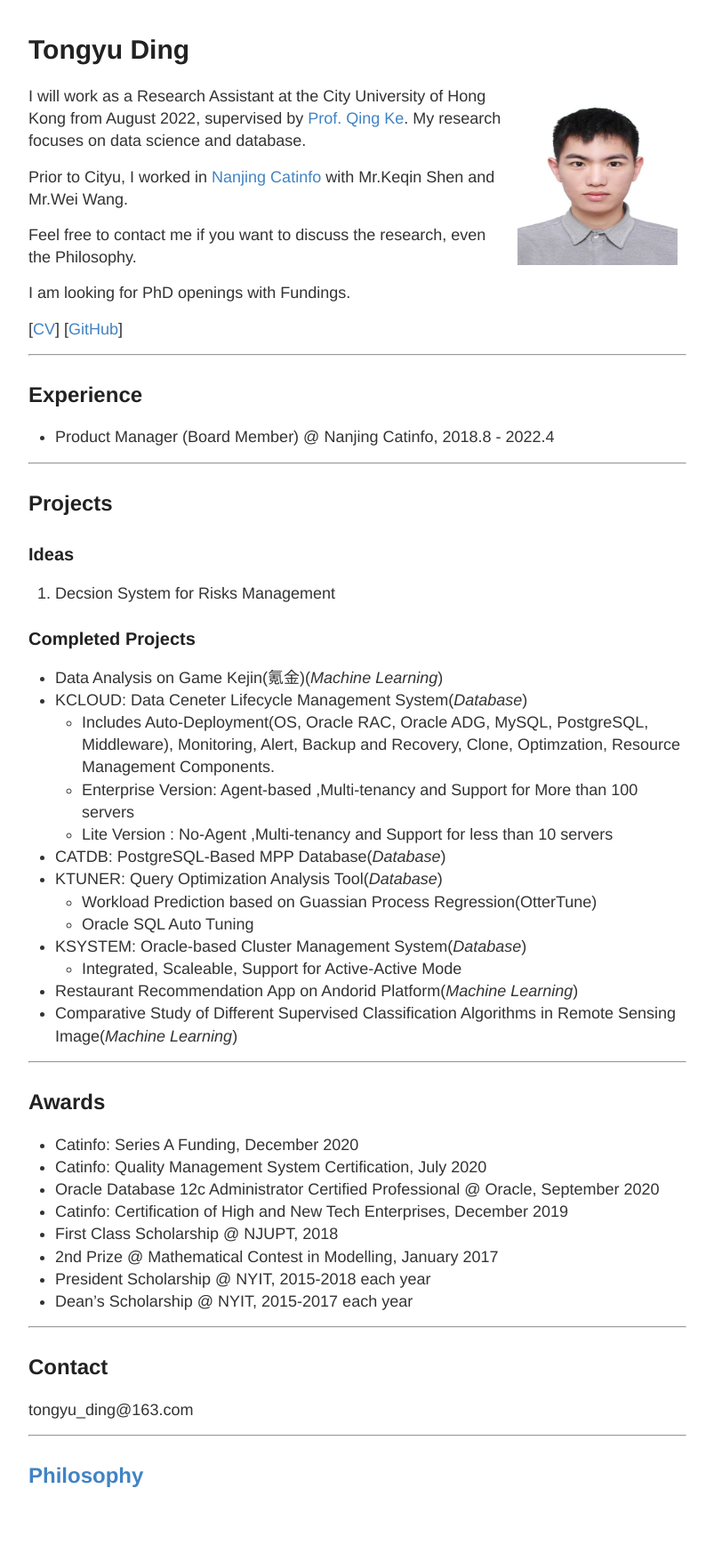
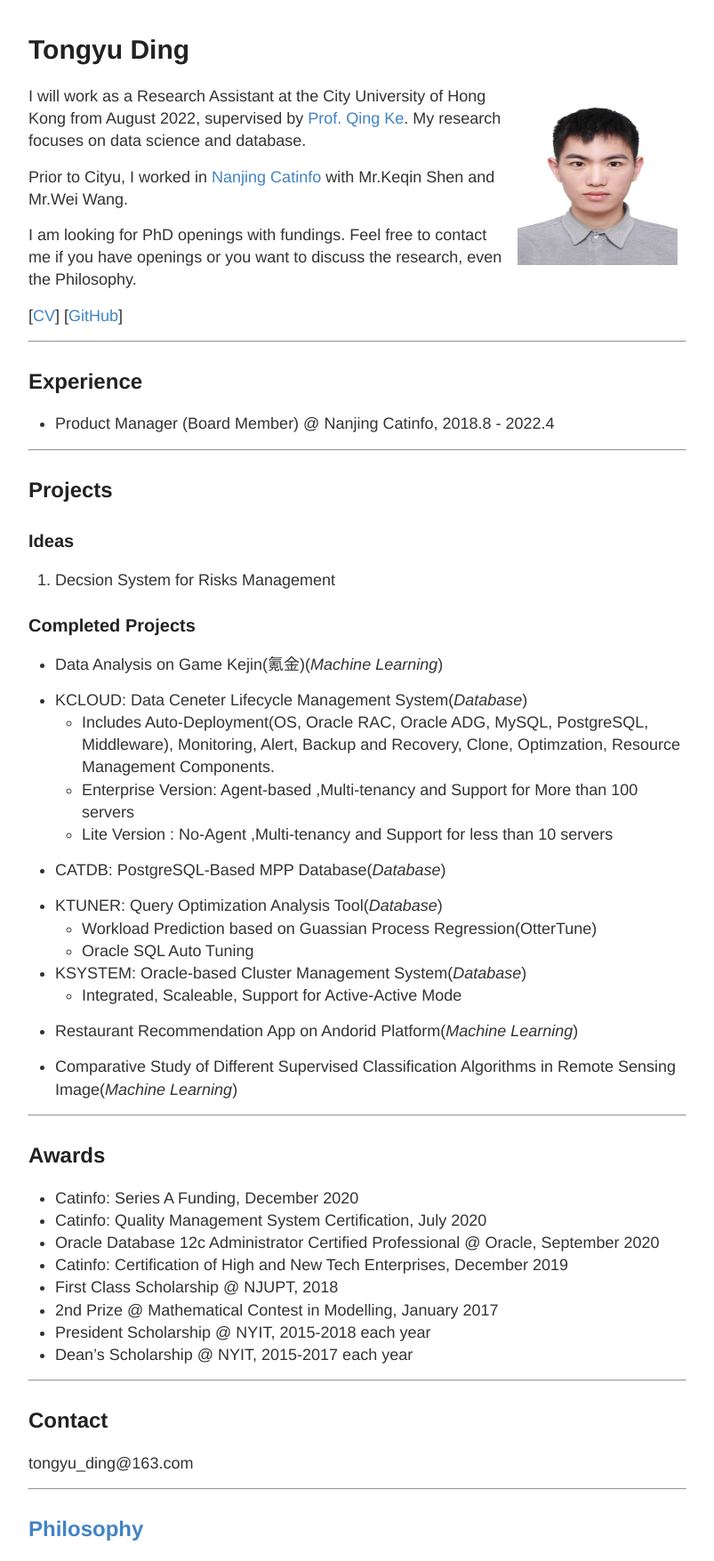
Before and after one commit to tongyuding/tongyuding.github.io, a Jekyll site: the page built from index.md, in a window 1280 px wide. Shown: the whole page at 89% size, without its empty margins (238-1041 px from the left). Built offline with Jekyll 4.4.1, drawn with Linux system fonts in a browser that asks for light colours; before the commit the page ends 1695 px from its top, so only the background shows below that.

Commit message:
Update index.md

```diff
--- a/index.md
+++ b/index.md
@@ -11,9 +11,7 @@ I will work as a Research Assistant at the City University of Hong Kong from Aug
 
 Prior to Cityu, I worked in [Nanjing Catinfo](https://www.catinfo.cn/) with Mr.Keqin Shen and Mr.Wei Wang.
 
-Feel free to contact me if you want to discuss the research, even the Philosophy.
-
-I am looking for PhD openings with Fundings.
+I am looking for PhD openings with fundings. Feel free to contact me if you have openings or you want to discuss the research, even the Philosophy.
 
 [[CV](/ding_cv.pdf)] [[GitHub](https://github.com/tongyuding)]
 
@@ -34,17 +32,23 @@ I am looking for PhD openings with Fundings.
 ### Completed Projects
 
 - Data Analysis on Game Kejin(氪金)(_Machine Learning_)
+
 + KCLOUD: Data Ceneter Lifecycle Management System(_Database_)
   - Includes Auto-Deployment(OS, Oracle RAC, Oracle ADG, MySQL, PostgreSQL, Middleware), Monitoring, Alert, Backup and Recovery, Clone, Optimzation, Resource Management Components.
   - Enterprise Version: Agent-based ,Multi-tenancy and Support for More than 100 servers
   - Lite  Version     : No-Agent    ,Multi-tenancy and Support for less than 10  servers
+
 - CATDB:  PostgreSQL-Based MPP Database(_Database_)
+
 + KTUNER: Query Optimization Analysis Tool(_Database_)
   - Workload Prediction based on Guassian Process Regression(OtterTune)
   - Oracle SQL Auto Tuning
+
 + KSYSTEM: Oracle-based Cluster Management System(_Database_)
   - Integrated, Scaleable, Support for Active-Active Mode
+
 - Restaurant Recommendation App on Andorid Platform(_Machine Learning_)
+
 - Comparative Study of Different Supervised Classification Algorithms in Remote Sensing Image(_Machine Learning_)
 
 ---
```
